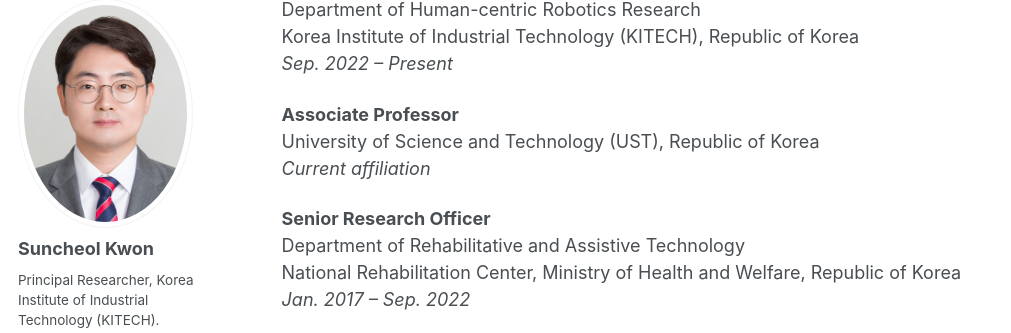
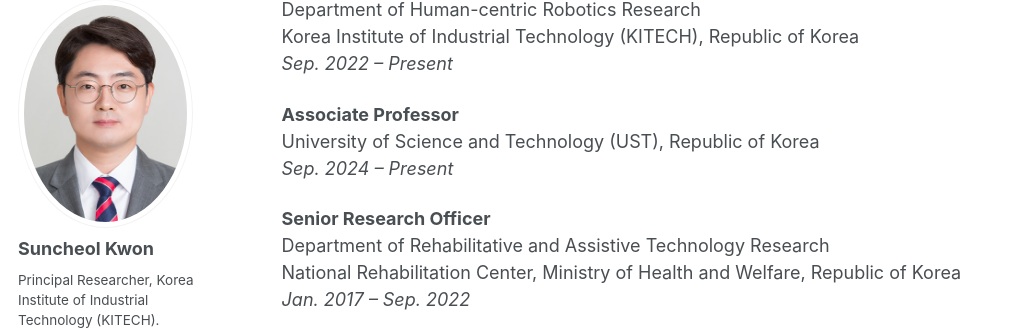
Before and after one commit to suncheolkwon/suncheolkwon.github.io, a Jekyll site: the page built from _pages/about.md, in a window 1280 px wide and 900 px high, scrolled down 653 px. Shown: the part 102-435 px from the top of the window, without its empty margins (0-1011 px from the left). Built offline with Jekyll 4.4.1, drawn with Linux system fonts in a browser that asks for light colours; some web fonts are replaced; a script bundle is joined from its source files by our own code; library files that are not in the unit come from our copies.

Commit message:
Update about.md

```diff
--- a/_pages/about.md
+++ b/_pages/about.md
@@ -28,10 +28,10 @@ Korea Institute of Industrial Technology (KITECH), Republic of Korea
 
 **Associate Professor**
 University of Science and Technology (UST), Republic of Korea
-*Current affiliation*
+*Sep. 2024 – Present*
 
 **Senior Research Officer**
-Department of Rehabilitative and Assistive Technology
+Department of Rehabilitative and Assistive Technology Research
 National Rehabilitation Center, Ministry of Health and Welfare, Republic of Korea
 *Jan. 2017 – Sep. 2022*
 
```
